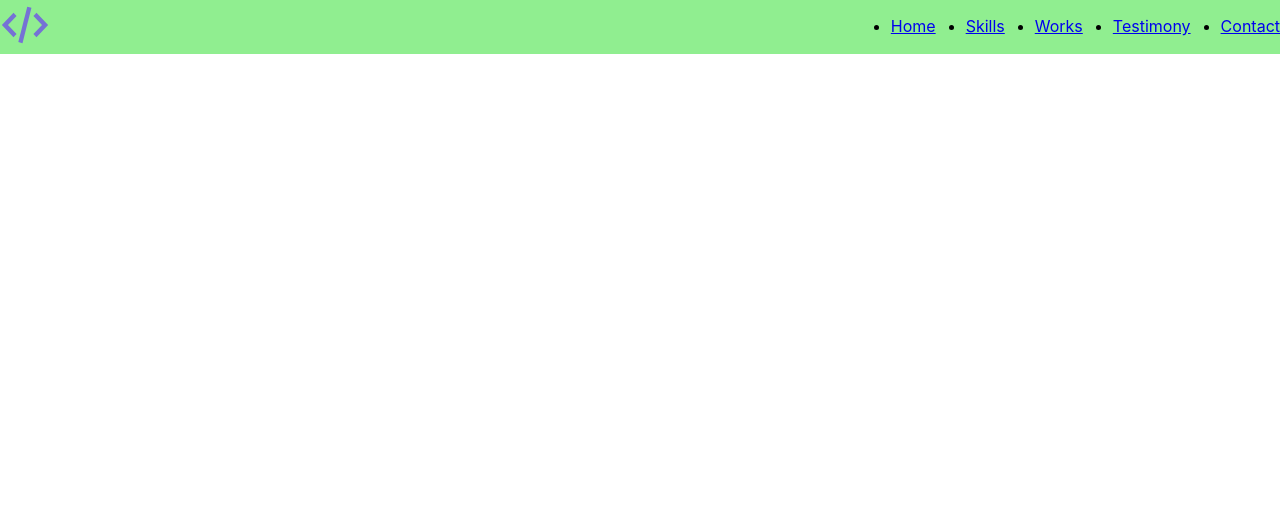
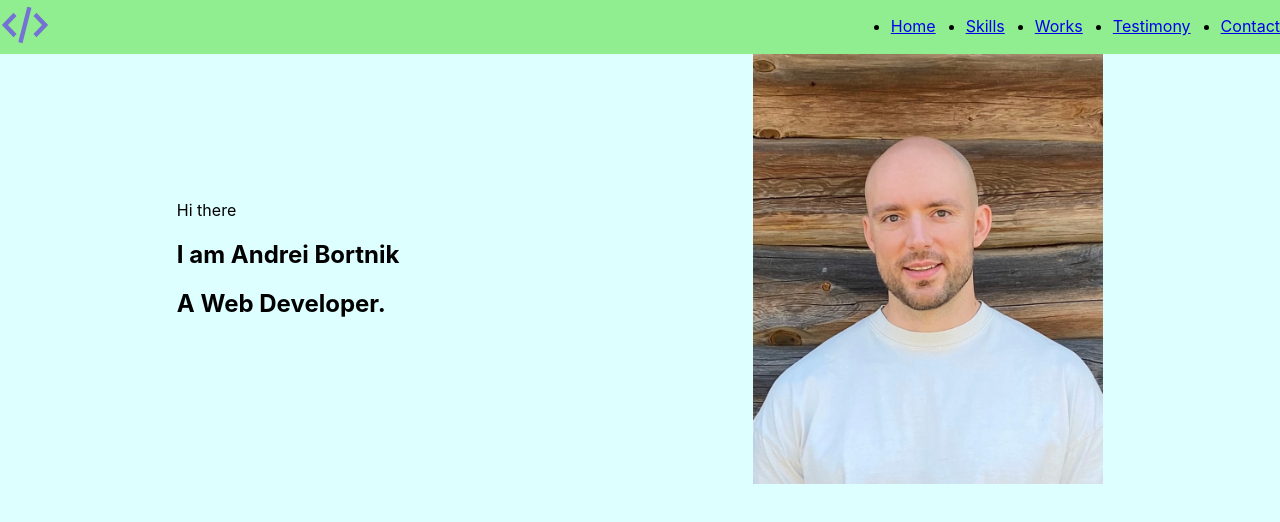
Before and after one commit to 4iklins/portfolio, a React app: page / in a window 1280 px wide. Shown: the top 522 px of the page. Built offline with nearby package versions, Linux system fonts and the light colour scheme.

Commit message:
main section

```diff
--- a/src/App.tsx
+++ b/src/App.tsx
@@ -1,10 +1,14 @@
 import './App.css';
-import styled from 'styled-components';
-import icons from './assets/img/icon-sprite.svg';
 import Header from './layout/header/Header';
+import Main from './layout/sections/main/Main';
 
 function App() {
-  return <Header></Header>;
+  return (
+    <>
+      <Header></Header>
+      <Main></Main>
+    </>
+  );
 }
 
 export default App;
--- /dev/null
+++ b/src/components/FlexContainer.tsx
@@ -0,0 +1,15 @@
+import styled from 'styled-components';
+
+interface FlexContainerProps {
+  direction?: 'column' | 'column-reverse' | 'row' | 'row-reverse';
+  wrap?: 'wrap' | 'nowrap' | 'wrap-reverse';
+  content?: 'flex-start' | 'flex-end' | 'center' | 'space-between' | 'space-around' | 'space-evenly';
+  align?: 'stretch' | 'start' | 'end' | 'center';
+}
+
+export const FlexContainer = styled.div<FlexContainerProps>`
+  display: flex;
+  justify-content: ${props => (props.content ? props.content : 'flex-start')};
+  align-items: ${props => (props.align ? props.align : 'stretch')};
+  flex-direction: ${props => (props.wrap ? props.wrap : 'nowrap')};
+`;
--- a/src/components/logo/Logo.tsx
+++ b/src/components/logo/Logo.tsx
@@ -3,13 +3,13 @@ import Icon from '../icon/Icon';
 
 export const Logo = () => {
   return (
-    <StyledLogo>
+    <StyledLogo href='#'>
       <Icon
-        id="code"
-        width="50"
-        heigth="50"
-        viewBox="0 0 50 50"
-        color="#7572D5"
+        id='code'
+        width='50'
+        heigth='50'
+        viewBox='0 0 50 50'
+        color='#7572D5'
       />
     </StyledLogo>
   );
--- /dev/null
+++ b/src/components/photo/Photo.tsx
@@ -0,0 +1,17 @@
+import styled from 'styled-components';
+
+interface PhotoProps {
+  src: string;
+}
+
+const Photo = ({ src }: PhotoProps) => {
+  return <StyledPhoto src={src} />;
+};
+
+const StyledPhoto = styled.img<PhotoProps>`
+  width: 350px;
+  height: 430px;
+  object-fit: cover;
+`;
+
+export default Photo;
--- /dev/null
+++ b/src/layout/sections/main/Main.tsx
@@ -0,0 +1,28 @@
+import styled from 'styled-components';
+import { FlexContainer } from '../../../components/FlexContainer';
+import Photo from '../../../components/photo/Photo';
+import myPhoto from '../../../assets/img/photo.jpg';
+
+export const Main = () => {
+  return (
+    <StyledMain>
+      <FlexContainer
+        align='center'
+        content='space-around'>
+        <div>
+          <span>Hi there</span>
+          <h2>I am Andrei Bortnik</h2>
+          <h1>A Web Developer. </h1>
+        </div>
+        <Photo src={myPhoto} />
+      </FlexContainer>
+    </StyledMain>
+  );
+};
+
+const StyledMain = styled.section`
+  min-height: 100vh;
+  background-color: #deffff;
+`;
+
+export default Main;
```
Also changed, not shown: src/components/menu/Menu.tsx (+5 -5 lines), src/assets/img/photo.jpg (added).
